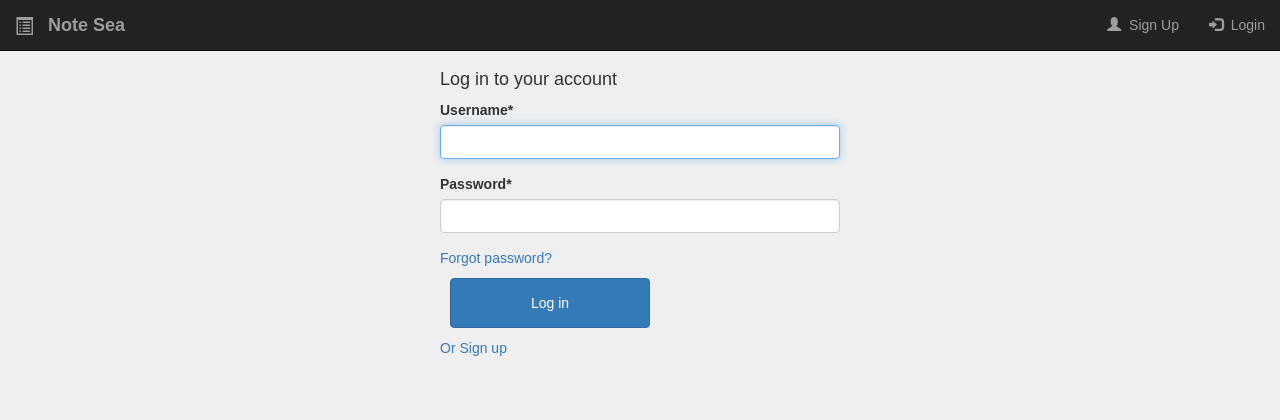
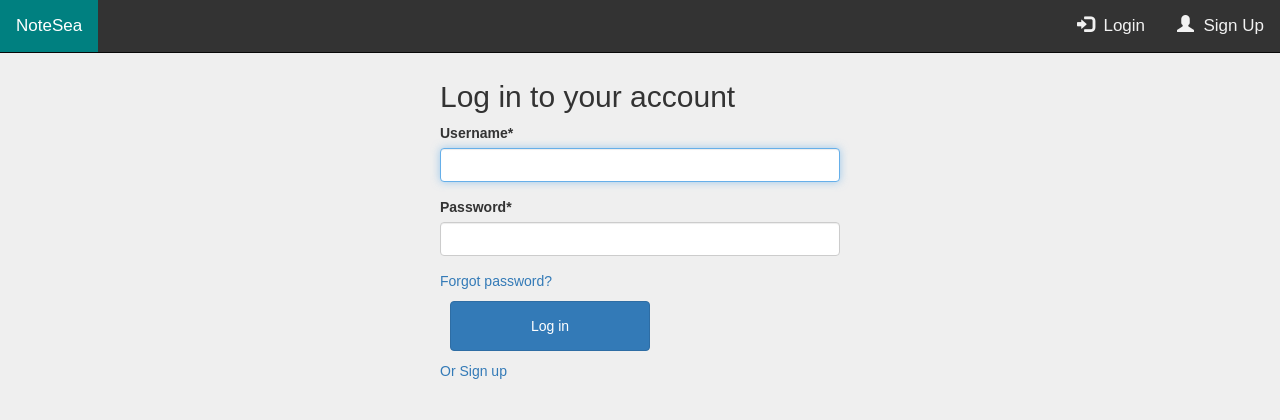
Before and after one commit to namratavalecha/notesea, a Django app: page /login/ in a window 1280 px wide. Shown: the top 420 px of the page. Run offline with Django 3.2, Linux system fonts and the light colour scheme; some libraries are stand-ins or nearby versions.

Commit message:
edit templates

```diff
--- a/static/templates/base.html
+++ b/static/templates/base.html
@@ -13,6 +13,7 @@
 <link rel="stylesheet" href="https://maxcdn.bootstrapcdn.com/bootstrap/3.4.1/css/bootstrap.min.css">
 <script src="https://ajax.googleapis.com/ajax/libs/jquery/3.4.1/jquery.min.js"></script>
 <script src="https://maxcdn.bootstrapcdn.com/bootstrap/3.4.1/js/bootstrap.min.js"></script>
+<script src="https://cdnjs.cloudflare.com/ajax/libs/popper.js/1.16.0/umd/popper.min.js"></script>
 <!-- <script>
 $(document).ready(function(){
     $.get("{% url 'notes:note_list_api' user_id=user.id %}", function(data){
@@ -58,7 +59,7 @@ html, body {
     border-radius: 5px;
     border: 1px solid #333;
   }
-}
+
 h1 {
   margin-top: 32px;
 }
@@ -194,6 +195,56 @@ footer {
     width: 200px;
     margin:10px;
   }
+
+.topnav {
+  overflow: hidden;
+  background-color: #333;
+}
+
+.topnav a {
+  float: left;
+  display: block;
+  color: #f2f2f2;
+  text-align: center;
+  padding: 14px 16px;
+  text-decoration: none;
+  font-size: 17px;
+}
+
+.topnav a:hover {
+  background-color: #ddd;
+  color: black;
+}
+
+.topnav a.active {
+  background-color: teal;
+  color: white;
+}
+
+.topnav .icon {
+  display: none;
+}
+
+@media screen and (max-width: 600px) {
+  .topnav a:not(:first-child) {display: none;}
+  .topnav a.icon {
+    float: right;
+    display: block;
+  }
+}
+
+@media screen and (max-width: 600px) {
+  .topnav.responsive {position: relative;}
+  .topnav.responsive .icon {
+    position: absolute;
+    right: 0;
+    top: 0;
+  }
+  .topnav.responsive a {
+    float: none;
+    display: block;
+    text-align: left;
+  }
 </style>
 </head>
 
@@ -216,6 +267,15 @@ footer {
 </html>
 
 <script type="text/javascript">
+
+  function myFunction() {
+  var x = document.getElementById("myTopnav");
+  if (x.className === "topnav") {
+    x.className += " responsive";
+  } else {
+    x.className = "topnav";
+  }
+}
   function getCookie(name) {
     var cookieValue = null;
     if (document.cookie && document.cookie !== '') {
--- a/static/templates/navbar.html
+++ b/static/templates/navbar.html
@@ -1,25 +1,18 @@
-<nav class="navbar navbar-fixed-top navbar-inverse">
-    <div class="container-fluid">
-    <div class="navbar-header">
-    <a class="navbar-brand glyphicon glyphicon-list-alt">
-    </a>
+<nav class="navbar navbar-fixed-top navbar-expand-md navbar-inverse">
+  <div class="topnav" id="myTopnav">
+  <a href="/" class="active">NoteSea</a>
+  {% if request.user.is_authenticated %}
+
+  <a style="float:right;" href="{% url 'logout' %}"><span class="glyphicon glyphicon-log-in"></span>&nbsp; Logout</a>
+  <a style="float:right;" href="{% url 'password_change' %}"><span class="glyphicon glyphicon-user"></span>&nbsp; Change password</a>
+  <a style="float:right;" href="{% url 'notes:create-note' %}"><span class="glyphicon glyphicon-plus"></span>&nbsp; Create new note</a>
+  {% else %}
+      <a style="float:right;" href="{% url 'notes:signup' %}"><span class="glyphicon glyphicon-user"></span>&nbsp; Sign Up</a>
+      <a style="float:right;" href="{% url 'login' %}"><span class="glyphicon glyphicon-log-in"></span>&nbsp; Login</a>
+    {% endif %}
+  <a href="javascript:void(0);" class="icon" onclick="myFunction()">
+    <span class="glyphicon glyphicon-th-list"></span>
+  </a>
   </div>
-  <ul class="nav navbar-nav">
-    <li><a class="navbar-brand" href="/">
-    <strong>Note Sea</strong>
-  </a></li>
-  {% if request.user.is_authenticated %}
-  <li><a href="{% url 'notes:create-note' %}"><span class="glyphicon glyphicon-plus"></span>&nbsp; Create new note</a></li>
-  {% endif %}
-  </ul>
-  <ul class="nav navbar-nav navbar-right">
-  {% if request.user.is_authenticated %}
-  <li><a href="{% url 'password_change' %}"><span class="glyphicon glyphicon-user"></span>&nbsp; Change password</a></li>
-  <li><a href="{% url 'logout' %}"><span class="glyphicon glyphicon-log-in"></span>&nbsp; Logout</a></li>
-  {% else %}
-      <li><a href="{% url 'notes:signup' %}"><span class="glyphicon glyphicon-user"></span>&nbsp; Sign Up</a></li>
-      <li><a href="{% url 'login' %}"><span class="glyphicon glyphicon-log-in"></span>&nbsp; Login</a></li>
-    {% endif %}
-    </ul>
-  </div>
+
 </nav>
--- a/static/templates/registration/login.html
+++ b/static/templates/registration/login.html
@@ -5,7 +5,7 @@
     <div class="note-container" style="width:400px; margin: 0 auto;">
         <div class="card">
 <div class="card-body">
-<h4 class="card-title">Log in to your account</h4><form method="post">
+<h2 class="card-title">Log in to your account</h2><form method="post">
 {% csrf_token %}
 <input type="hidden" name="next" value="{{ next }}">{{ form|crispy }}
 <a href="{% url 'password_reset' %}"><p>Forgot password?</p></a>
--- a/static/templates/registration/password_change_form.html
+++ b/static/templates/registration/password_change_form.html
@@ -5,7 +5,7 @@
 <div class="note-container" style="width:400px; margin: 0 auto;">
 <div  class="card">
 <div  class="card-body">
-<h4  class="card-title"> Change your password</h4><form  method="post">
+<h2  class="card-title"> Change your password</h2><form  method="post">
 {% csrf_token %}
 {{ form|crispy }}<button  type="submit"  class="btn btn-success">Change password </button>
 </form>
--- a/static/templates/signup.html
+++ b/static/templates/signup.html
@@ -9,7 +9,7 @@
   height: 100vh;
   margin-top: 80px !important;
   margin: auto;
-  margin-bottom: 40px;
+  margin-bottom: 80px;
   }
   label {
     margin: 5px;
@@ -19,7 +19,7 @@
 {% endblock extra_head %}
 {% block content %}
 
-<div class="signup">
+<div class="note-container signup">
 <h2>Sign up Form</h2>
 <form method="post">
   {% csrf_token %}
```
Also changed, not shown: notes/views.py (+4 -3 lines).
